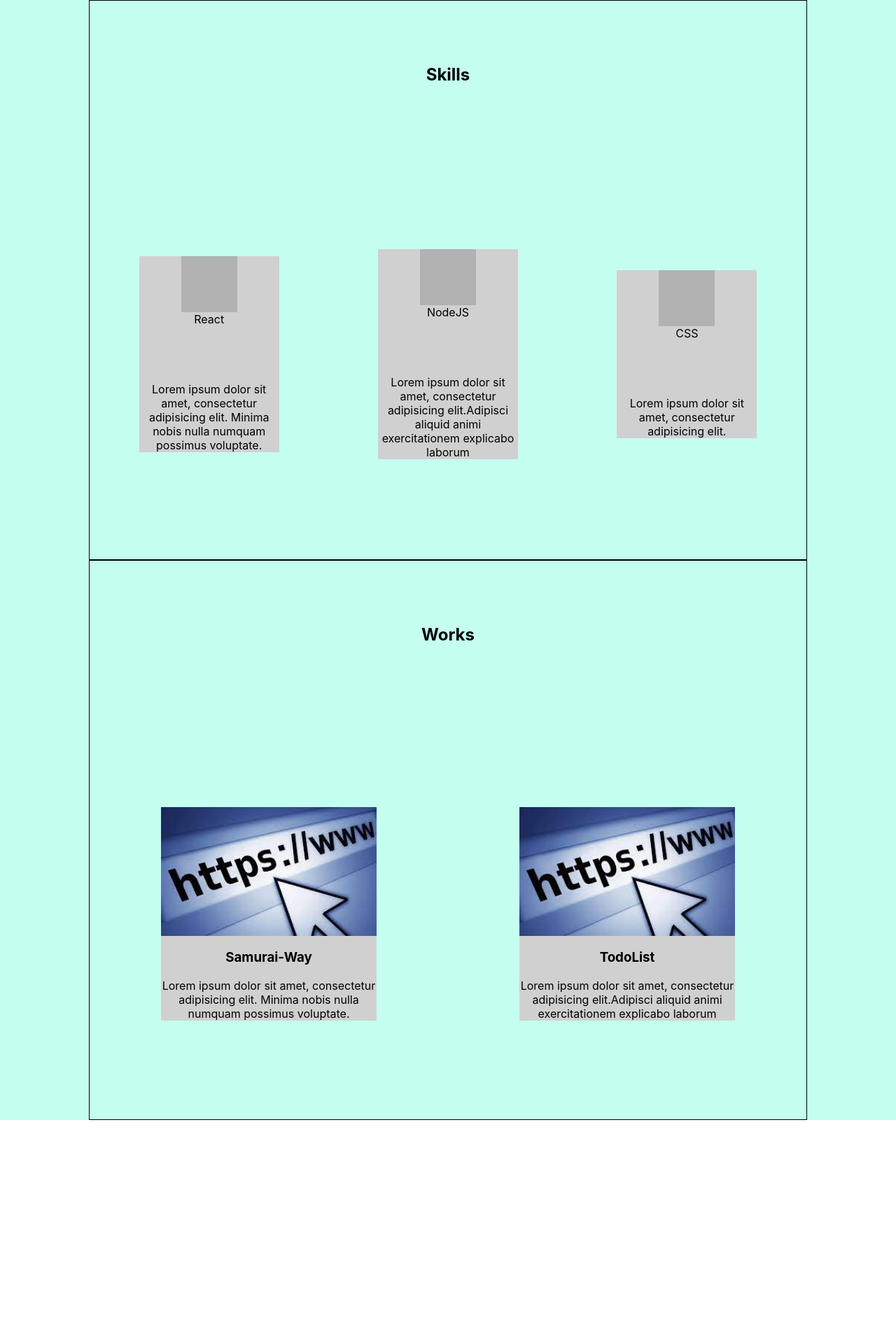
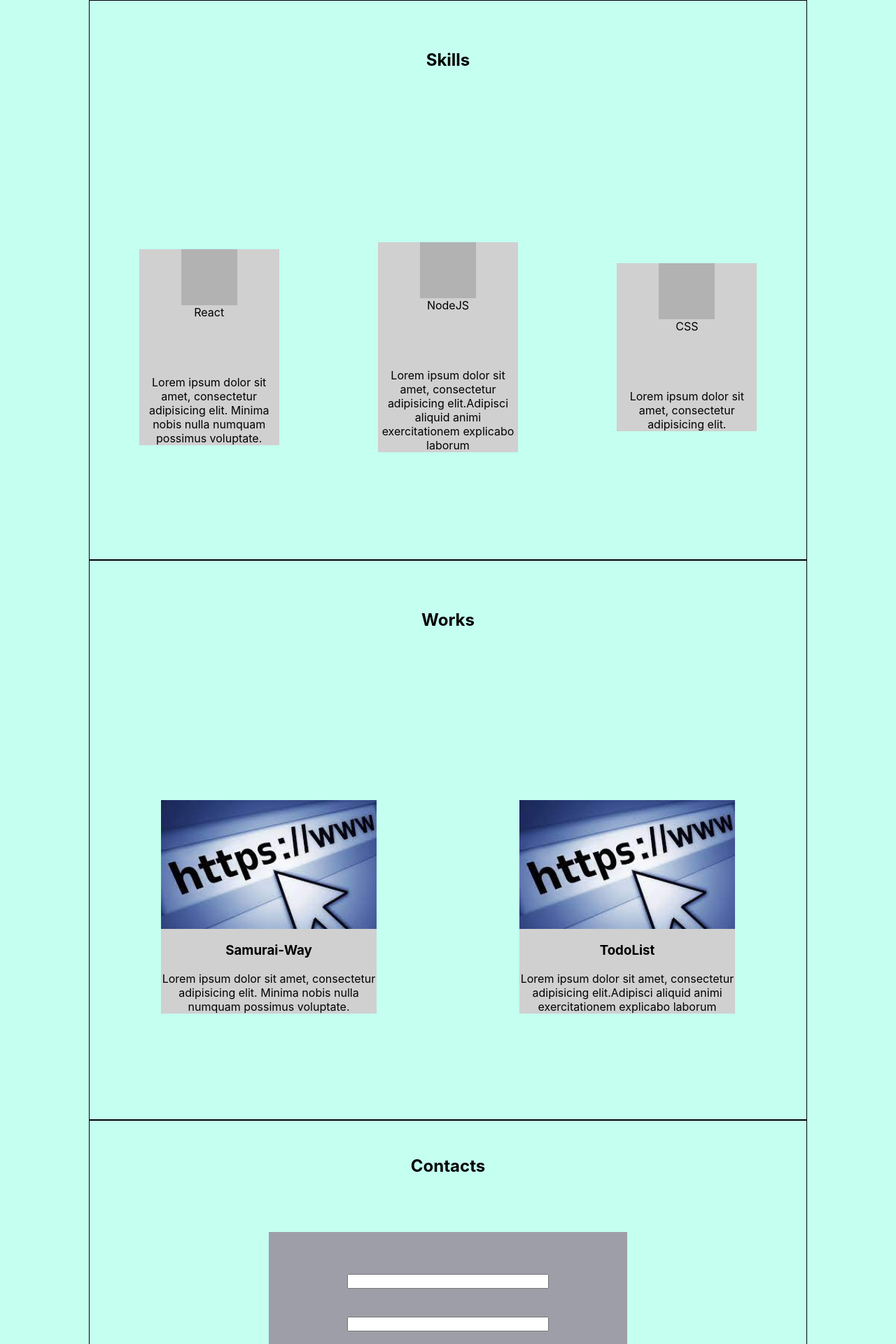
Before and after one commit to ZherdevMak/portfolio, a React (Create React App) app: page / in a window 1280 px wide. Shown: the part 880-2800 px from the top of the page at 70% size. Before the commit the page ends 2480 px from the top, so only its background shows below. Built offline with nearby package versions, Linux system fonts and the light colour scheme.

Commit message:
Contacts

```diff
--- a/src/App.tsx
+++ b/src/App.tsx
@@ -4,6 +4,7 @@ import Header from "./Header/Header";
 import Main from "./Main/Main";
 import Skills from "./Skills/Skills";
 import Works from "./Works/Works";
+import Contacts from "./Contacts/Contacts";
 
 function App() {
     return (
@@ -12,6 +13,7 @@ function App() {
             <Main/>
             <Skills/>
             <Works/>
+            <Contacts/>
         </div>
     );
 }
--- /dev/null
+++ b/src/Contacts/Contacts.module.css
@@ -0,0 +1,61 @@
+.wrapper {
+    display: flex;
+    justify-content: center;
+    height: 100vh;
+    background-color: #c4fff0;
+}
+
+.container {
+    display: flex;
+    flex-direction: column;
+    justify-content: space-between;
+    align-items: center;
+    width: 80%;
+    border: 1px solid;
+}
+.formContainer {
+    width: 50%;
+    height: 50%;
+    display: flex;
+    flex-direction: column;
+    justify-content: space-around;
+    align-items: center;
+    /*flex-grow: 2;*/
+    background-color: rgb(158, 158, 169);
+}
+.title {
+    margin-top: 50px;
+    flex-grow: 1;
+}
+.form {
+    display: flex;
+    flex-direction: column;
+    justify-content: space-around;
+    align-items: center;
+    /*flex-grow: 2;*/
+    background-color: rgb(158, 158, 169);
+}
+.input1 {
+    margin: 20px auto;
+    width: 280px;
+}
+.input2 {
+    margin: 20px auto;
+    width: 280px;
+}
+.textarea {
+    margin: 20px auto;
+    width: 280px;
+    height: 150px;
+}
+.buttonContainer {
+    display: flex;
+    justify-content: center;
+    align-items: center;
+    flex-grow: 2;
+}
+.sendButton {
+    margin: 40px auto;
+    width: 100px;
+    height: 40px;
+}
--- /dev/null
+++ b/src/Contacts/Contacts.tsx
@@ -0,0 +1,24 @@
+import React from 'react';
+import stl from "./Contacts.module.css";
+
+const Contacts = () => {
+    return (
+        <div className={stl.wrapper}>
+            <div className={stl.container}>
+                <h2 className={stl.title} >Contacts</h2>
+                <div className={stl.formContainer}>
+                    <form className={stl.form} action="">
+                        <input className={stl.input1} type="text"/>
+                        <input className={stl.input2} type="text"/>
+                        <textarea className={stl.textarea}/>
+                    </form>
+                </div>
+                <div className={stl.buttonContainer}>
+                    <button className={stl.sendButton}>Send</button>
+                </div>
+            </div>
+        </div>
+    );
+};
+
+export default Contacts;
--- a/src/Skills/Skills.module.css
+++ b/src/Skills/Skills.module.css
@@ -8,21 +8,20 @@
 .container {
     display: flex;
     flex-direction: column;
-    justify-content: flex-start;
+    justify-content: space-between;
     align-items: center;
     width: 80%;
     border: 1px solid;
 }
 .skillsContainer {
     width: 100%;
+    margin-bottom: 40px;
     display: flex;
     justify-content: space-around;
     align-items: center;
     flex-grow: 2;
 }
 .title {
-    display: flex;
-    flex-direction: column;
-    justify-content: center;
+    margin-top: 70px;
     flex-grow: 1;
 }
--- a/src/Works/Works.module.css
+++ b/src/Works/Works.module.css
@@ -8,21 +8,20 @@
 .container {
     display: flex;
     flex-direction: column;
-    justify-content: flex-start;
+    justify-content: space-between;
     align-items: center;
     width: 80%;
     border: 1px solid;
 }
 .skillsContainer {
     width: 100%;
+    margin-bottom: 40px;
     display: flex;
     justify-content: space-around;
     align-items: center;
     flex-grow: 2;
 }
 .title {
-    display: flex;
-    flex-direction: column;
-    justify-content: center;
+    margin-top: 70px;
     flex-grow: 1;
 }
```
